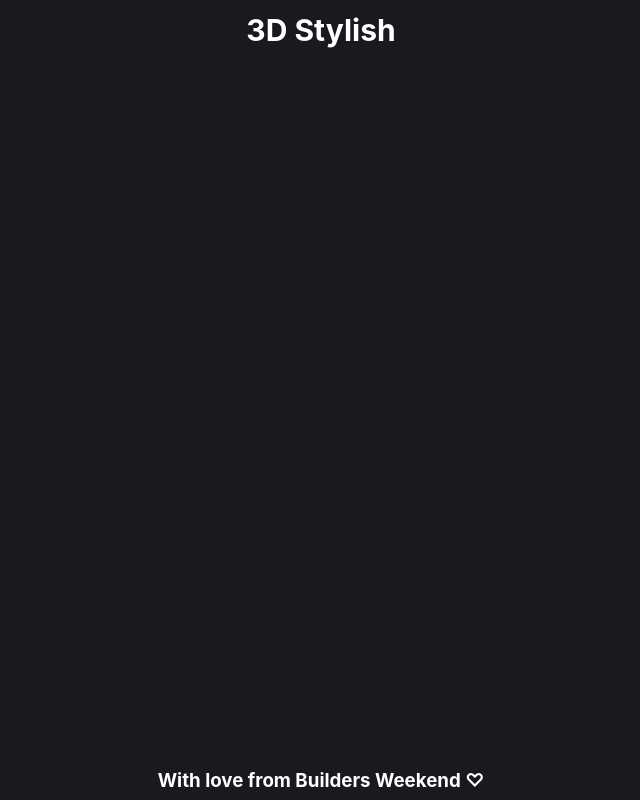
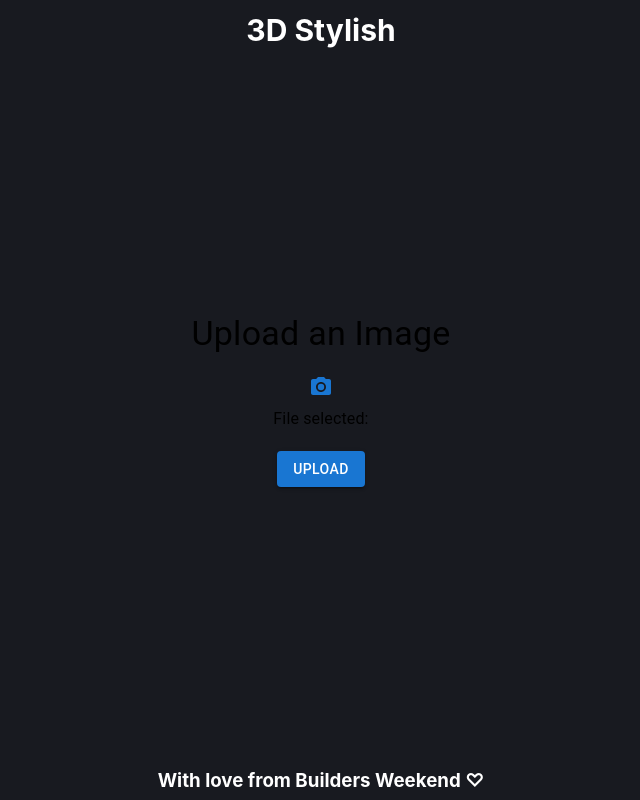
Before and after one commit to mayl730/ai-ar-generator, a React (Create React App) app: page /mind in a window 1280 px wide. Shown: the whole page, without its empty margins (319-959 px from the left). Built offline with nearby package versions, Linux system fonts and the light colour scheme; no server answers.

Commit message:
add hard coded ar generation screens

```diff
--- a/package.json
+++ b/package.json
@@ -12,9 +12,14 @@
     "@testing-library/jest-dom": "^5.17.0",
     "@testing-library/react": "^13.4.0",
     "@testing-library/user-event": "^13.5.0",
+    "aframe": "^1.5.0",
     "axios": "^1.6.8",
     "dotenv": "^16.4.5",
+<<<<<<< HEAD
     "firebase": "^10.10.0",
+=======
+    "mind-ar": "^1.2.5",
+>>>>>>> 7d9f871 (add hard coded ar generation screens)
     "react": "^18.2.0",
     "react-dom": "^18.2.0",
     "react-router-dom": "^6.22.3",
--- a/src/Contex/FileContext.jsx
+++ b/src/Contex/FileContext.jsx
@@ -4,26 +4,36 @@ const FileContext = createContext();
 
 const FileProvider = ({ children }) => {
   const [file, setFile] = useState(null);
-  //   const [imageResponse, setImageResponse] = useState(null);
-  const [imageURL, setImageURL] = useState(null);
+
+  // Hard coded for testing - store card file for AR prompt
+  const [cardImage, setCardImage] = useState(
+    "https://cdn.jsdelivr.net/gh/hiukim/mind-ar-js@1.2.0/examples/image-tracking/assets/card-example/card.png"
+  );
+
+  // Hard coded for testing - store AR mind file for image targeting
+  const [mindFile, setMindFile] = useState("./bath.mind");
 
   const setUploadedFile = (newFile) => {
     setFile(newFile);
   };
 
-  //   const setImageResponseData = (newImageData) => {
-  //     setImageResponse(newImageData);
-  //   };
+  const setUploadedCardImage = (newUploadedImage) => {
+    setCardImage(newUploadedImage);
+  };
+
+  const setGeneratedMindFile = (newMindFile) => {
+    setMindFile(newMindFile);
+  };
 
   return (
     <FileContext.Provider
       value={{
         file,
         setUploadedFile,
-        // imageResponse,
-        // setImageResponseData,
-        imageURL,
-        setImageURL,
+        cardImage,
+        setUploadedCardImage,
+        mindFile,
+        setGeneratedMindFile,
       }}
     >
       {children}
--- /dev/null
+++ b/src/components/AFrameScreen/AFrameField.jsx
@@ -0,0 +1,61 @@
+import React, { useContext, useEffect, useRef } from "react";
+import "aframe";
+import "mind-ar/dist/mindar-image-aframe.prod.js";
+import { FileContext } from "../../Contex/FileContext";
+
+export const AFrameField = () => {
+  const { cardImage, mindFile } = useContext(FileContext);
+  const sceneRef = useRef(null);
+
+  console.log("cardimage", cardImage);
+
+  useEffect(() => {
+    const sceneEl = sceneRef.current;
+    const arSystem = sceneEl.systems["mindar-image-system"];
+    sceneEl.addEventListener("renderstart", () => {
+      arSystem.start(); // start AR
+    });
+    return () => {
+      arSystem.stop();
+    };
+  }, []);
+
+  return (
+    <a-scene
+      ref={sceneRef}
+      mindar-image={`imageTargetSrc:${mindFile}; autoStart: false; uiLoading: no; uiError: no; uiScanning: no;`}
+      color-space="sRGB"
+      embedded
+      renderer="colorManagement: true, physicallyCorrectLights"
+      vr-mode-ui="enabled: false"
+      device-orientation-permission-ui="enabled: false"
+    >
+      <a-assets>
+        <img id="card" src={URL.createObjectURL(cardImage)} alt="card" />
+        <a-asset-item
+          id="avatarModel"
+          src="https://cdn.jsdelivr.net/gh/hiukim/mind-ar-js@1.2.0/examples/image-tracking/assets/card-example/softmind/scene.gltf"
+        ></a-asset-item>
+      </a-assets>
+
+      <a-camera position="0 0 0" look-controls="enabled: false"></a-camera>
+
+      <a-entity mindar-image-target="targetIndex: 0">
+        <a-plane
+          src="#card"
+          position="0 0 0"
+          height="0.552"
+          width="1"
+          rotation="0 0 0"
+        ></a-plane>
+        <a-gltf-model
+          rotation="0 0 0 "
+          position="0 0 0.1"
+          scale="0.005 0.005 0.005"
+          src="#avatarModel"
+          animation="property: position; to: 0 0.1 0.1; dur: 1000; easing: easeInOutQuad; loop: true; dir: alternate"
+        ></a-gltf-model>
+      </a-entity>
+    </a-scene>
+  );
+};
--- /dev/null
+++ b/src/components/AFrameScreen/AFrameScreen.jsx
@@ -0,0 +1,30 @@
+import React, { useState } from "react";
+import "aframe";
+import "mind-ar/dist/mindar-image-aframe.prod.js";
+import { Button } from "@mui/material";
+import { AFrameField } from "./AFrameField";
+
+import "./aframe-screen.css";
+
+export const AFrameScreen = () => {
+  const [open, setOpen] = useState(false);
+
+  return (
+    <div className="aframe-screen">
+      {open && (
+        <div className="container">
+          <AFrameField />
+        </div>
+      )}
+      <Button
+        sx={{
+          width: "200px",
+          height: "40px",
+        }}
+        onClick={() => setOpen(true)}
+      >
+        Open AR field
+      </Button>
+    </div>
+  );
+};
--- /dev/null
+++ b/src/components/AFrameScreen/aframe-screen.css
@@ -0,0 +1,19 @@
+.aframe-screen {
+  position: relative;
+  height: 100%;
+  width: 100%;
+  display: flex;
+  flex-direction: column;
+  align-items: center;
+}
+
+.container {
+  z-index: 100;
+  margin: 20px auto;
+  position: relative;
+  height: 300px;
+  width: 600px;
+  overflow: hidden;
+  display: flex;
+  flex-direction: column;
+}
--- a/src/components/Main/Main.jsx
+++ b/src/components/Main/Main.jsx
@@ -5,6 +5,8 @@ import { Route, Routes } from "react-router-dom";
 import StylesScreen from "../StylesScreen/StylesScreen";
 import ResultScreen from "../ResultScreen/ResultScreen";
 import { FileProvider } from "../../Contex/FileContext";
+import MindScreen from "../MindScreen/MindScreen";
+import { AFrameScreen } from "../AFrameScreen/AFrameScreen";
 
 const Main = () => {
   return (
@@ -14,6 +16,8 @@ const Main = () => {
           <Route path="/" element={<Blocks />} />
           <Route path="/styles" element={<StylesScreen />} />
           <Route path="/result" element={<ResultScreen />} />
+          <Route path="/mind" element={<MindScreen />} />
+          <Route path="/aframe" element={<AFrameScreen />} />
         </Routes>
       </FileProvider>
     </div>
--- /dev/null
+++ b/src/components/MindScreen/MindScreen.jsx
@@ -0,0 +1,121 @@
+import React, { useContext, useState } from "react";
+import Button from "@mui/material/Button";
+import Typography from "@mui/material/Typography";
+import { styled } from "@mui/material/styles";
+import IconButton from "@mui/material/IconButton";
+import PhotoCamera from "@mui/icons-material/PhotoCamera";
+import { FileContext } from "../../Contex/FileContext";
+import { useNavigate } from "react-router-dom";
+
+const Input = styled("input")({
+  display: "none",
+});
+
+const MindScreen = () => {
+  const { setUploadedCardImage, cardImage, setGeneratedMindFile } =
+    useContext(FileContext);
+  const [uploadStatus, setUploadStatus] = useState("");
+  const navigation = useNavigate();
+
+  const handleFileChange = (event) => {
+    setUploadedCardImage(event.target.files[0]);
+    setUploadStatus(""); // Reset upload status message on new file selection
+  };
+
+  const handleUploadClick = async () => {
+    if (!cardImage) {
+      setUploadStatus("No file selected.");
+      return;
+    }
+
+    // prepare form data to be sent to BE
+
+    // navigate to AR screen, you have to set once BE resonse is succeeded
+    navigation("/aframe", {
+      state: { cardImage },
+    });
+
+    return;
+
+    try {
+      setUploadStatus("Uploading...");
+      const response = await fetch(
+        "https://0ebd-152-165-122-193.ngrok-free.app/create-mind-file",
+        {
+          // Insert Url here
+          method: "POST",
+          body: cardImage,
+          header: {
+            "Content-Type": "image/jpeg",
+          },
+        }
+      );
+      if (response.ok) {
+        console.log("Response", response);
+        const result = await response.body;
+
+        // const reader = new FileReader();
+
+        // reader.onload = ()=>
+        console.log(result);
+
+        setUploadStatus("Upload successful!");
+        // get mind from BE response should have .mind file
+        // you should extract .mind file
+        // if necessary you have to convert stream to object
+        // store .mind file in context
+
+        setGeneratedMindFile("you must set the mind file here");
+
+        // Process the response as needed
+
+        console.log(result);
+
+        navigation("/aframe", {
+          state: { cardImage },
+        });
+      } else {
+        setUploadStatus("Upload failed.");
+      }
+    } catch (error) {
+      console.error("Error uploading the file:", error);
+      setUploadStatus("Upload failed. Please try again.");
+    }
+  };
+
+  return (
+    <div style={{ padding: "20px", textAlign: "center" }}>
+      <Typography variant="h4" gutterBottom>
+        Upload an Image
+      </Typography>
+      <label htmlFor="icon-button-file">
+        <Input
+          accept="image/*"
+          id="icon-button-file"
+          type="file"
+          onChange={handleFileChange}
+        />
+        <IconButton
+          color="primary"
+          aria-label="upload picture"
+          component="span"
+        >
+          <PhotoCamera />
+        </IconButton>
+      </label>
+      {cardImage && <Typography>File selected: {cardImage.name}</Typography>}
+      <div style={{ marginTop: "20px" }}>
+        <Button
+          variant="contained"
+          component="span"
+          onClick={handleUploadClick}
+        >
+          Upload
+        </Button>
+      </div>
+      {uploadStatus && <Typography>{uploadStatus}</Typography>}
+    </div>
+  );
+};
+
+export default MindScreen;
```
Also changed, not shown: src/index.jsx (+8 -11 lines), 2 other files (tests, documents, lock files or other folders).
